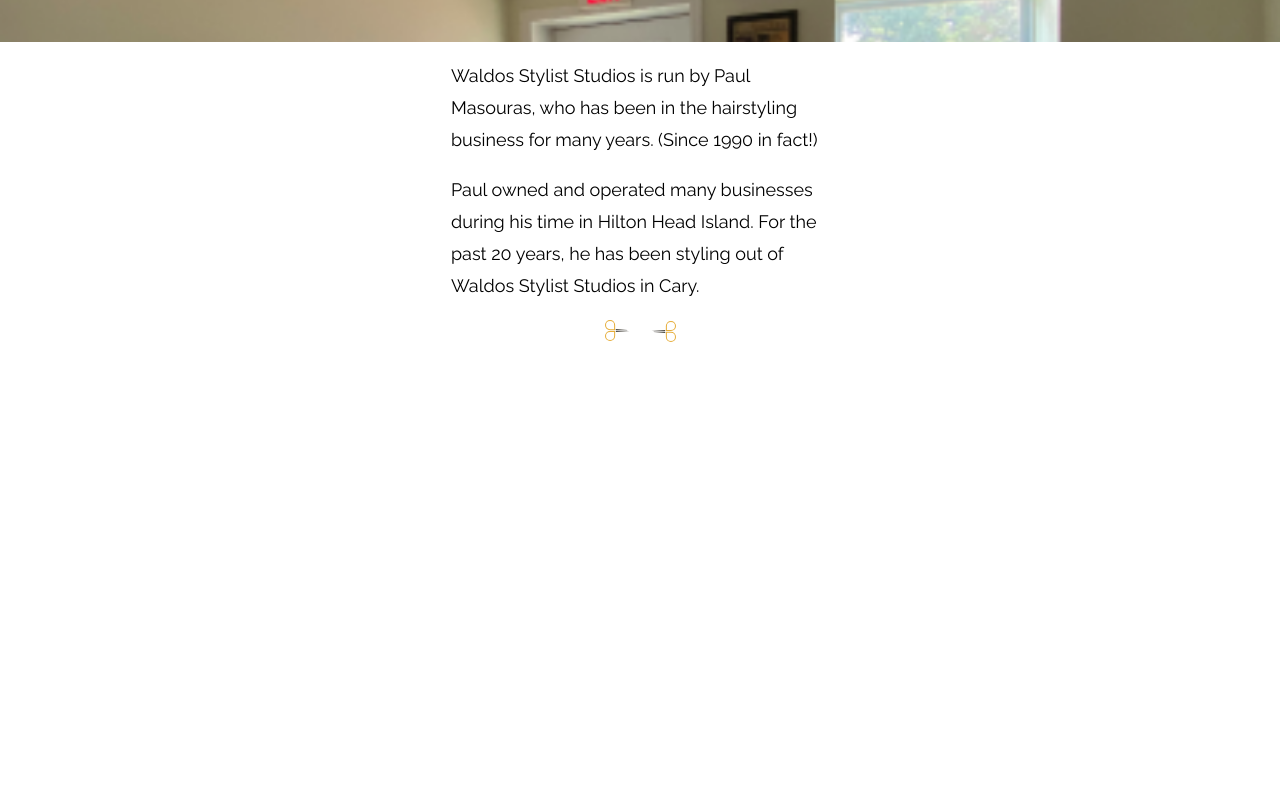
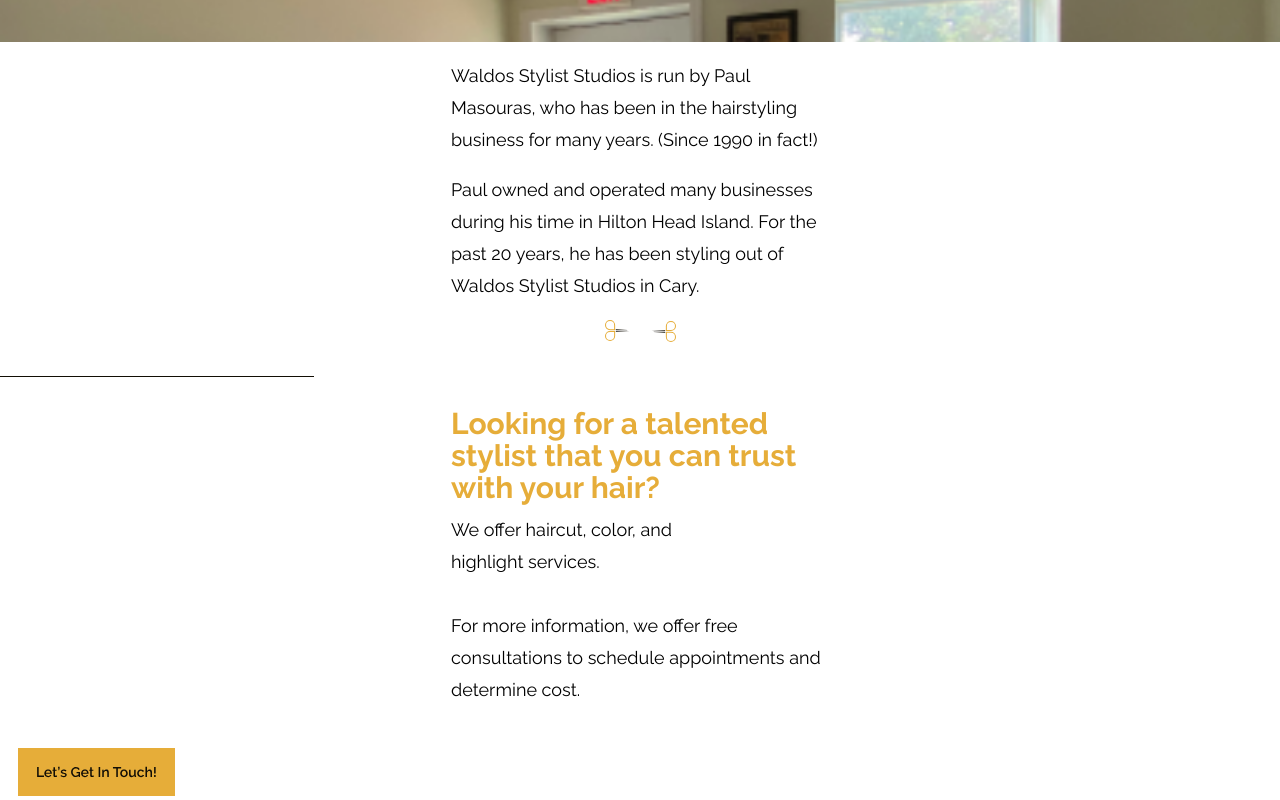
Before and after one commit to ethanwilkins/waldos, a React (Create React App) app: page / in a window 1280 px wide. Shown: the part 310-1110 px from the top of the page. Before the commit the page ends 800 px from the top, so only its background shows below. Built offline with nearby package versions, Linux system fonts and the light colour scheme.

Commit message:
body_coming_along

```diff
--- a/src/components/Main.js
+++ b/src/components/Main.js
@@ -2,10 +2,15 @@
 
 import logo from '../images/logo.svg';
 import hamburgerIcon from '../images/hamburgerIcon.svg';
+
 import imageCarouselArrow from '../images/imageCarouselArrow.svg';
 import studioImg from '../images/studio.png';
+
 import scissorsIcon from '../images/scissorsIcon.svg';
-import scissorsIconLarge from '../images/scissorsIconLarge.svg';
+//import scissorsIconLarge from '../images/scissorsIconLarge.svg';
+
+
+import getInTouch from '../images/getInTouch.svg';
 
 import styles from '../styles/Main.module.scss';
 
@@ -75,9 +80,29 @@
               alt="Scissors icon right"
             />
           </div>
+
+          <div className={styles.lineDividerLeft}></div>
+
+          <div className={styles.largeText}>
+            Looking for a talented stylist that you can trust with your hair?
+          </div>
+
+          <div className={styles.smallText}>
+            We offer haircut, color, and
+            <br/>
+            highlight services.
+          </div>
+
+          <div className={styles.mediumText}>
+            For more information, we offer free consultations to schedule appointments and determine cost.
+          </div>
+
+          <img
+            src={getInTouch}
+            className={styles.getInTouch}
+            alt="Let's Get In Touch!"
+          />
         </div>
-
-
 
         <div className={styles.footer}>
 
--- a/src/styles/Main.module.scss
+++ b/src/styles/Main.module.scss
@@ -89,6 +89,7 @@
 .scissorsDivider {
   margin-top: 11px;
   width: 71px;
+  height: 25px;
   margin: 0 auto;
 }
 
@@ -102,6 +103,35 @@
   transform: rotate(180deg);
 }
 
+.lineDividerLeft {
+  background: $warmInk;
+  width: 314px;
+  height: 1px;
+  margin: 31px 0px;
+}
+
+.largeText {
+  @extend .aboutMe;
+  font-family: "Raleway Bold";
+  font-size: 30px;
+  color: $decoCoin;
+  margin-bottom: 10px;
+}
+
+.smallText {
+  @extend .aboutMe;
+  margin-bottom: 32px;
+}
+
+.mediumText {
+  @extend .aboutMe;
+  margin-bottom: 42px;
+}
+
+.getInTouch {
+  margin-left: 18px;
+}
+
 .footer {
 
 }
```
Also changed, not shown: src/images/getInTouch.svg (added).
